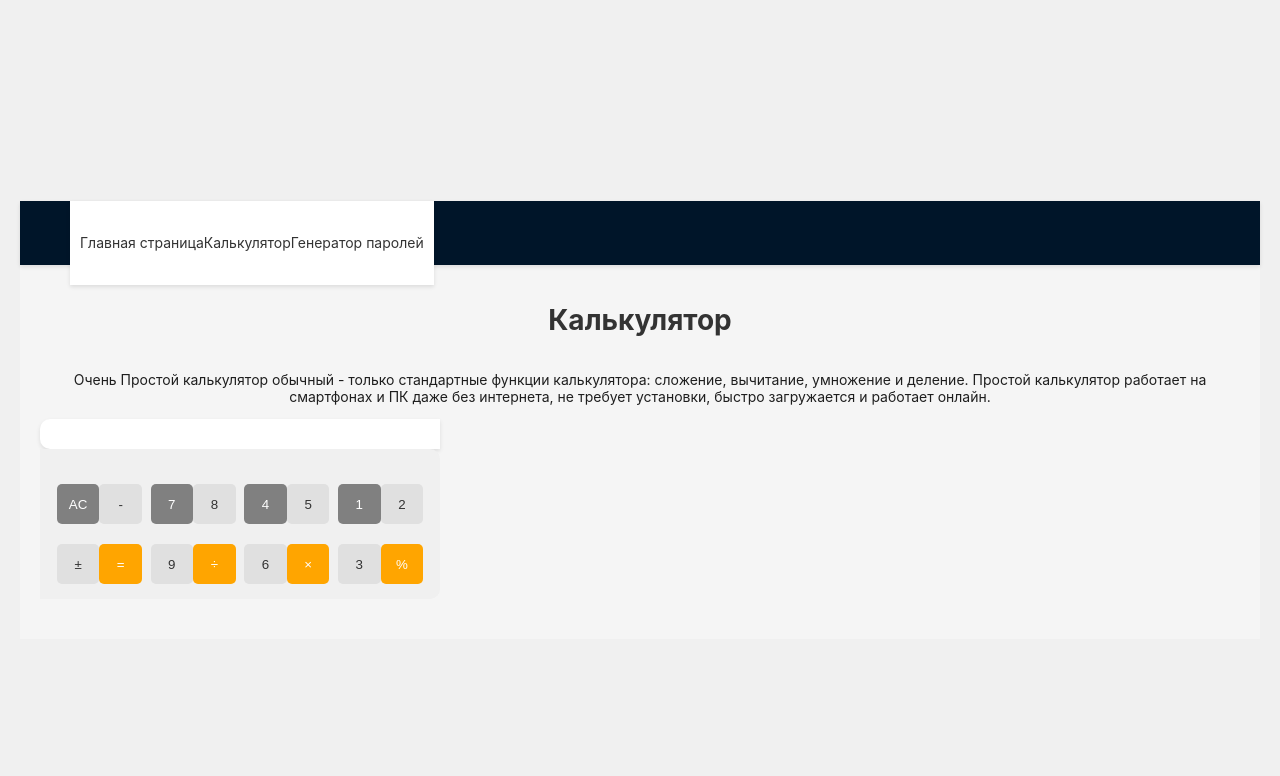
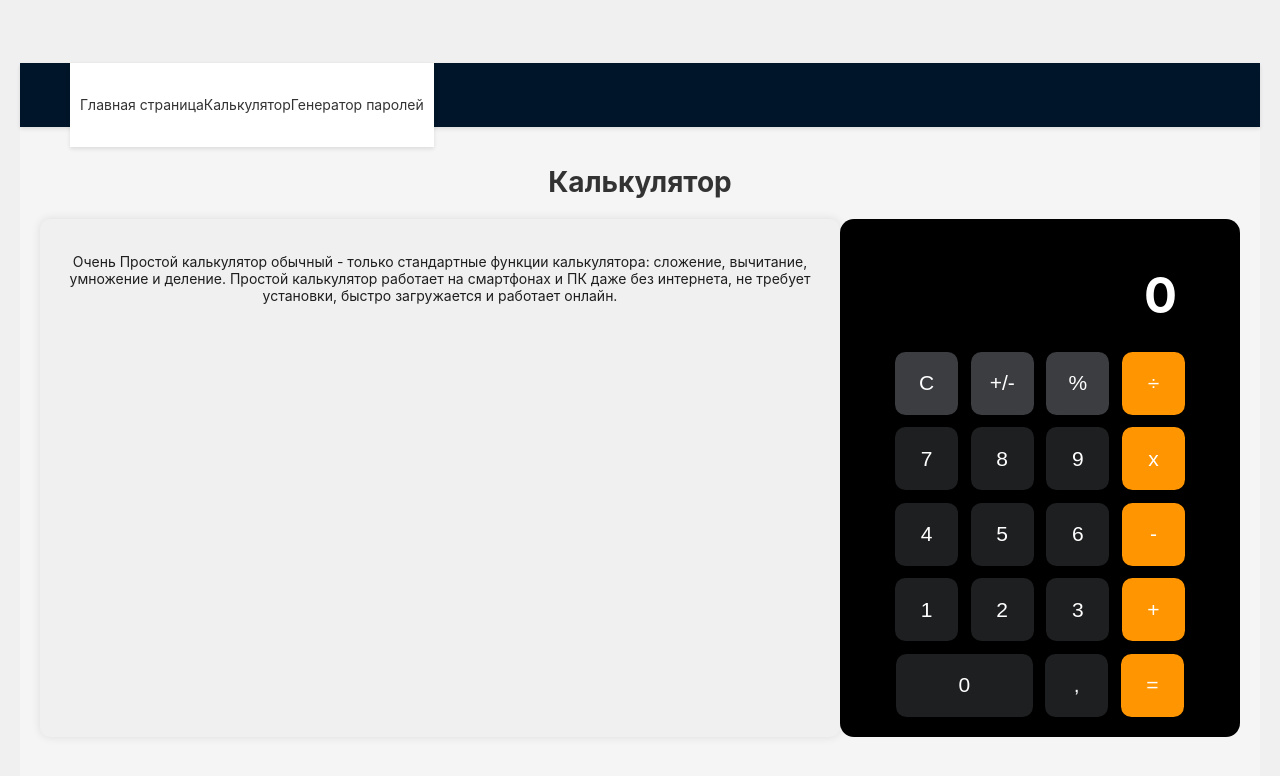
Before and after one commit to bakhmatovnikita/my-test-project, a Next.js app: page /calculator in a window 1280 px wide. Shown: the top 776 px of the page. Built offline with nearby package versions, Linux system fonts and the light colour scheme.

Commit message:
a little visual changes

```diff
--- a/src/components/Calculator/Calculator.tsx
+++ b/src/components/Calculator/Calculator.tsx
@@ -1,133 +1,119 @@
-import React, { useEffect, useState } from "react";
-
-const add = (a: number, b: number): number => a + b;
-const subtract = (a: number, b: number): number => a - b;
-const multiply = (a: number, b: number): number => a * b;
-const divide = (a: number, b: number): number => b !== 0 ? a / b : Infinity;
+import { Space } from "antd";
+import React, { useState } from "react";
 
 export const Calculator = () => {
-  const [display, setDisplay] = useState('');
-  const [result, setResult] = useState('');
+  const [num, setNum] = useState(0);
+  const [oldNum, setOldNum] = useState(0);
+  const [operator, setOperator] = useState();
 
-  const handleInput = (value: string | number) => {
-    if (typeof value === 'number' && !isNaN(value)) {
-      setDisplay(prev => prev + value.toString());
-    } else if (['+', '-', '*', '/', '%'].includes(value)) {
-      if (!display.includes('=')) {
-        setDisplay(prev => prev + value);
-      }
-    } else if (value === 'AC') {
-      clearDisplay();
-    } else if (value === '=') {
-      calculateResult();
-    } else if (value === '+/-') {
-      setDisplay(prev => prev === '-' ? '' : '-');
+  const inputNum = (e: any) => {
+    let input = e.target.value;
+    if (num === 0) {
+      setNum(input);
     } else {
-      setDisplay(prev => prev + value);
+      setNum(num + input);
     }
   };
 
-  const calculateResult = () => {
-    let result = eval(display.replace(/[^0-9+-.]/g, '')).toString();
-
-    const operations = display.match(/[+\-*/%]/g) || [];
-    for (let i = 0; i < operations.length; i++) {
-      switch (operations[i]) {
-        case '+':
-          result = add(parseFloat(result), parseFloat(display.split(operations[i])[1]));
-          break;
-        case '-':
-          result = subtract(parseFloat(result), parseFloat(display.split(operations[i])[1]));
-          break;
-        case '*':
-          result = multiply(parseFloat(result), parseFloat(display.split(operations[i])[1]));
-          break;
-        case '/':
-          result = divide(parseFloat(result), parseFloat(display.split(operations[i])[1]));
-          break;
-        case '%':
-          result = multiply(parseFloat(result), 0.01);
-          break;
-      }
-    }
-
-    setResult(result);
-    setDisplay(result);
+  const clear = () => {
+    setNum(0);
   };
 
-  const applyOperation = (operation: string) => {
-    try {
-      const newCalculation = eval(`${result}${operation}`);
-      setResult(newCalculation.toString());
-      setDisplay(result);
-    } catch (error) {
-      setResult('Ошибка');
-      setDisplay(result);
+  const porcentagem = (e: any) => {
+    setNum(num / 100);
+  };
+
+  const changeSign = () => {
+    if (num > 0) {
+      setNum(-num);
+    } else {
+      setNum(Math.abs(num));
     }
   };
 
-  const clearDisplay = () => {
-    setDisplay('');
-    setResult('');
+  const operatorHandler = (e: any) => {
+    let operatorInput = e.target.value;
+    setOperator(operatorInput);
+    setOldNum(num);
+    setNum(0);
   };
 
-  useEffect(() => {
-    if (display !== '') {
-      try {
-        const lastAction = display.slice(-1)[0];
-        switch (lastAction) {
-          case '+':
-            applyOperation('+');
-            break;
-          case '-':
-            applyOperation('-');
-            break;
-          case '*':
-            applyOperation('*');
-            break;
-          case '/':
-            applyOperation('/');
-            break;
-          default:
-            break;
-        }
-      } catch (error) {
-        console.error('Ошибка при выполнении последнего действия:', error);
-      }
+  const calculate = () => {
+    if (operator === "/") {
+      setNum(parseFloat(oldNum) / parseFloat(num));
+    } else if (operator === "X") {
+      setNum(parseFloat(oldNum) * parseFloat(num));
+    } else if (operator === "-") {
+      setNum(parseFloat(oldNum) - parseFloat(num));
+    } else if (operator === "+") {
+      setNum(parseFloat(oldNum) + parseFloat(num));
     }
-  }, [display]);
+  };
+
   return (
     <div className="calculator">
-      <div className="display">
-        <span>{display}</span>
-        <span>{result}</span>
-      </div>
-      <div className="keyboard">
-        <div className="top-row">
-          <button onClick={clearDisplay}>AC</button>
-          <button onClick={() => handleInput('-')}>-</button>
-          <button onClick={() => handleInput('+/-')}>±</button>
-          <button onClick={calculateResult}>=</button>
+      <Space>
+        <div className="wrapper">
+          <h1 className="resultado">{num}</h1>
+          <button className="grey-light" onClick={clear}>
+            C
+          </button>
+          <button className="grey-light" onClick={changeSign}>
+            +/-
+          </button>
+          <button className="grey-light" onClick={porcentagem}>
+            %
+          </button>
+          <button className="orange" onClick={operatorHandler} value={"/"}>
+            ÷
+          </button>
+          <button className="grey-number" onClick={inputNum} value={7}>
+            7
+          </button>
+          <button className="grey-number" onClick={inputNum} value={8}>
+            8
+          </button>
+          <button className="grey-number" onClick={inputNum} value={9}>
+            9
+          </button>
+          <button className="orange" onClick={operatorHandler} value={"X"}>
+            x
+          </button>
+          <button className="grey-number" onClick={inputNum} value={4}>
+            4
+          </button>
+          <button className="grey-number" onClick={inputNum} value={5}>
+            5
+          </button>
+          <button className="grey-number" onClick={inputNum} value={6}>
+            6
+          </button>
+          <button className="orange" onClick={operatorHandler} value={"-"}>
+            -
+          </button>
+          <button className="grey-number" onClick={inputNum} value={1}>
+            1
+          </button>
+          <button className="grey-number" onClick={inputNum} value={2}>
+            2
+          </button>
+          <button className="grey-number" onClick={inputNum} value={3}>
+            3
+          </button>
+          <button className="orange" onClick={operatorHandler} value={"+"}>
+            +
+          </button>
+          <button className="grey-zero" onClick={inputNum} value={0}>
+            0
+          </button>
+          <button className="grey-number" onClick={inputNum} value={"."}>
+            ,
+          </button>
+          <button className="orange" onClick={calculate}>
+            =
+          </button>
         </div>
-        <div className="bottom-row">
-          <button onClick={() => handleInput(7)}>7</button>
-          <button onClick={() => handleInput(8)}>8</button>
-          <button onClick={() => handleInput(9)}>9</button>
-          <button onClick={() => handleInput('/')}>÷</button>
-        </div>
-        <div className="middle-row">
-          <button onClick={() => handleInput(4)}>4</button>
-          <button onClick={() => handleInput(5)}>5</button>
-          <button onClick={() => handleInput(6)}>6</button>
-          <button onClick={() => handleInput('*')}>×</button>
-        </div>
-        <div className="bottom-row">
-          <button onClick={() => handleInput(1)}>1</button>
-          <button onClick={() => handleInput(2)}>2</button>
-          <button onClick={() => handleInput(3)}>3</button>
-          <button onClick={() => handleInput('%')}>%</button>
-        </div>
-      </div>
+      </Space>
     </div>
   );
 };
--- a/src/styles/globals.scss
+++ b/src/styles/globals.scss
@@ -95,7 +95,8 @@ header {
   width: 100%;
   max-width: 1200px;
 
-  .input-block, .generated-passwords {
+  .input-block,
+  .generated-passwords {
     flex-basis: 45%;
     background-color: #f0f0f0;
     padding: 20px;
@@ -169,7 +170,8 @@ header {
     flex-direction: column;
   }
 
-  .input-block, .generated-passwords {
+  .input-block,
+  .generated-passwords {
     flex-basis: 100%;
     margin-bottom: 20px;
   }
@@ -179,9 +181,13 @@ header {
   flex-direction: column;
   align-items: center;
   padding: 20px;
+
+  .content {
+    display: flex;
+  }
 }
 
-.description-block {
+.description {
   background-color: #f0f0f0;
   padding: 20px;
   margin-bottom: 20px;
@@ -199,75 +205,58 @@ h1 {
   max-width: 400px;
   margin-bottom: 20px;
 
-  .display {
-    background-color: #fff;
-    padding: 15px;
-    border-top-left-radius: 10px;
-    border-bottom-left-radius: 10px;
-    font-size: 24px;
-    line-height: 30px;
-    text-align: right;
-    box-shadow: 0 2px 4px rgba(0, 0, 0, 0.1);
-
-    span:first-child {
-      color: #000;
-    }
-
-    span:last-child {
-      color: #006621;
-      font-weight: bold;
-    }
+  button {
+    width: 3em;
+    height: 3em;
+    font-size: 1.5em;
+    border: none;
+    border-radius: 0.5em;
+    margin: 0.3em;
   }
 
-  .keyboard {
-    display: grid;
-    grid-template-columns: repeat(4, 1fr);
-    gap: 5px;
-    background-color: #f0f0f0;
-    padding: 15px;
-    border-top-right-radius: 10px;
-    border-bottom-right-radius: 10px;
-    overflow-x: auto;
+  button:hover {
+    cursor: pointer;
+  }
 
-    button {
-      background-color: #e0e0e0;
-      color: #333;
-      border: none;
-      border-radius: 5px;
-      cursor: pointer;
-      transition: background-color 0.3s ease;
+  .wrapper {
+    min-width: 340px;
+    background-color: black;
+    border-radius: 1em;
+    padding: 1em;
+  }
 
-      &:hover {
-        background-color: #d0d0d0;
-      }
-    }
+  .orange {
+    background-color: #ff9500;
+    color: white;
+  }
+  .grey-light {
+    background-color: #3b3d41;
+    color: white;
+  }
+  .grey-number {
+    background-color: #1e1f21;
+    color: white;
+  }
+  .grey-zero {
+    width: 6.5em;
+    background-color: #1e1f21;
+    color: white;
+  }
 
-    .top-row,
-    .bottom-row {
-      grid-template-columns: repeat(4, 1fr);
-    }
-
-    button:nth-child(4),
-    button:nth-child(8),
-    button:nth-child(12),
-    button:nth-child(16) {
-      background-color: #ffa500;
-      color: #fff;
-    }
-
-    button:nth-child(1),
-    button:nth-child(5),
-    button:nth-child(9),
-    button:nth-child(13),
-    button:nth-child(17) {
-      background-color: #808080;
-      color: #fff;
-    }
+  .resultado {
+    color: white;
+    display: flex;
+    justify-content: flex-end; /* Ou 'right' = o resultado seria o mesmo */
+    margin-right: 1em;
+    font-size: 3.5em;
   }
 }
 
 @media (max-width: 768px) {
   .calculator-page {
+    flex-direction: column;
+  }
+  .content {
     flex-direction: column;
   }
 
```
